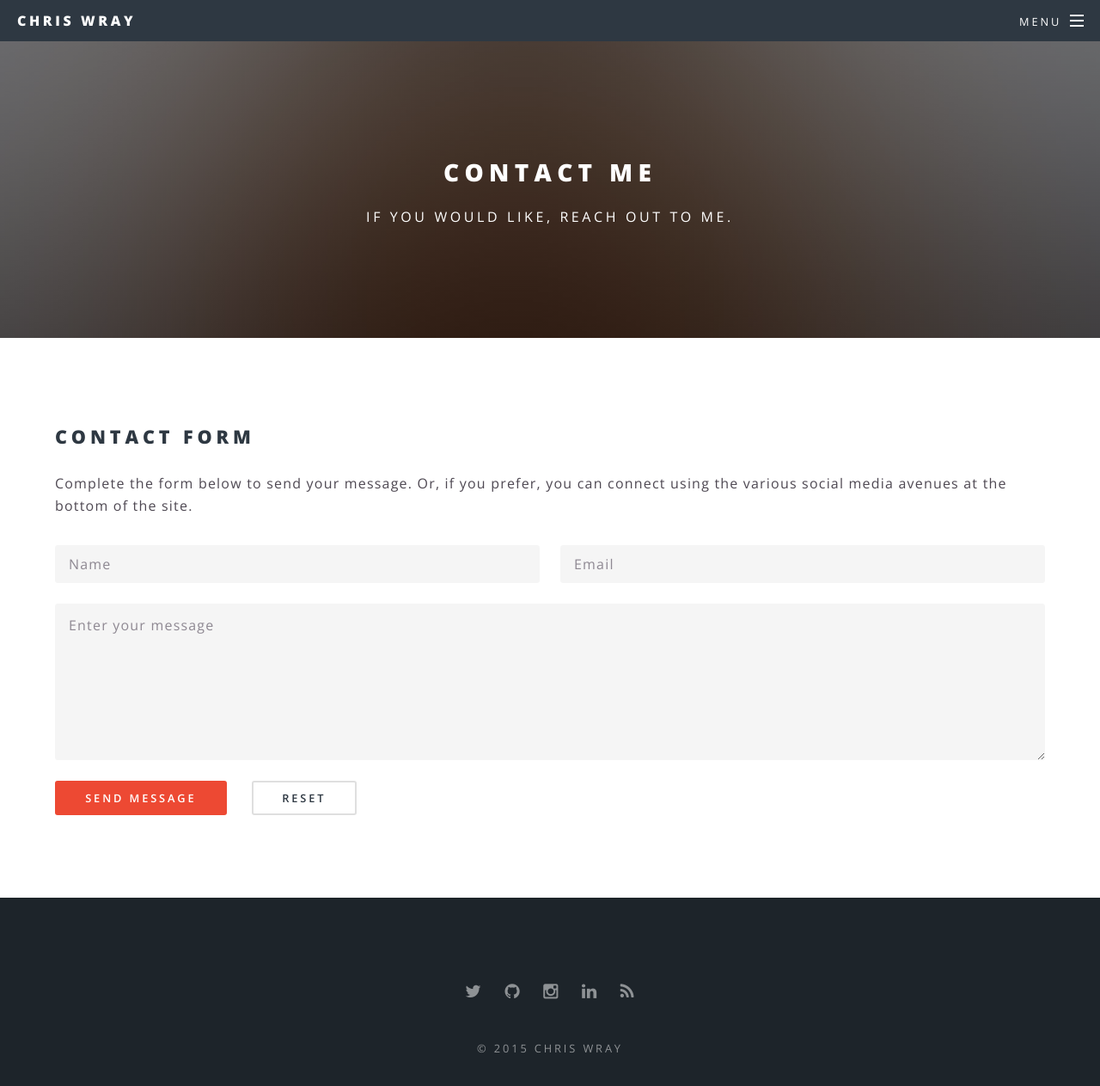
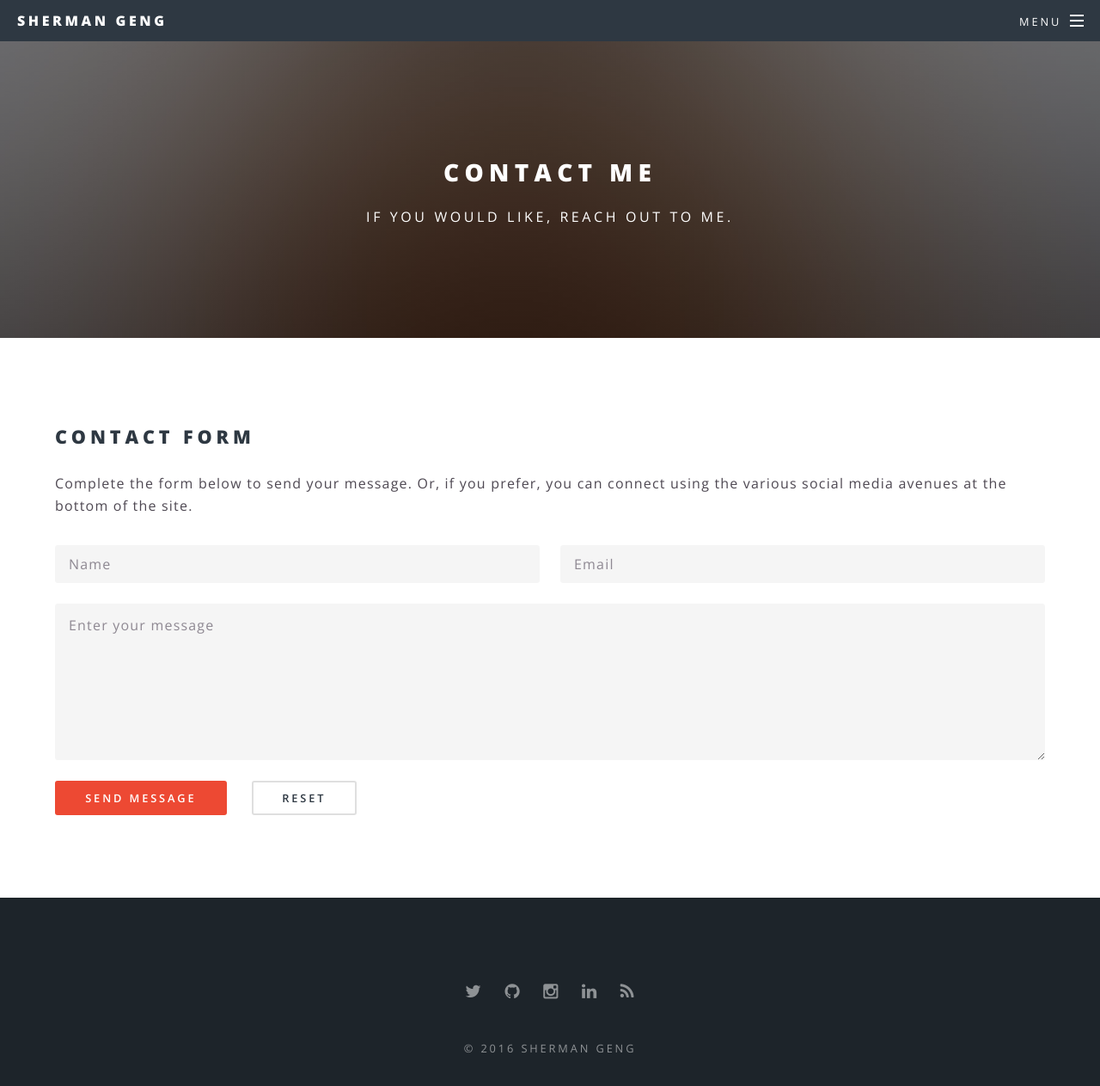
Before and after one commit to sggeng/sggeng.github.io, a Jekyll site: the page built from contact.html, in a window 1280 px wide and 1322 px high. Shown: the top 1263 px of the window at 86% size. Built offline with Jekyll 4.4.1, drawn with Linux system fonts in a browser that asks for light colours.

Commit message:
updated content

```diff
--- a/_config.yml
+++ b/_config.yml
@@ -1,17 +1,17 @@
 # Site settings
-title: Chris Wray
-email: chris@lightwrays.com
+title: Sherman Geng
+email: sggeng@gmail.com
 description: > # this means to ignore newlines until "baseurl:"
-  Chris Wray, a Software Architect and Engineer with over 17 years of software development experience
+  Sherman Geng, a Software Architect and Engineer with over 15 years of software development experience
   building great technology solutions for many high profile companies.
 permalink: /:categories/:title/
 baseurl: "" # the subpath of your site, e.g. /blog/
-url: "http://lightwrays.com" # the base hostname & protocol for your site
-url_domain: lightwrays.com
-twitter_username: lightwrays
-github_username:  lightwrays
-instagram_username: lightwrays
-linkedin_username: chriswray
+url: "http://gengsoft.com" # the base hostname & protocol for your site
+url_domain: gengsoft.com
+twitter_username: sggeng
+github_username:  sggeng
+instagram_username: sggeng
+linkedin_username: sggeng
 
 # Build settings
 markdown: kramdown
--- a/_includes/footer.html
+++ b/_includes/footer.html
@@ -15,6 +15,6 @@
 		<li><a href="{{ "/feed.xml" | prepend: site.baseurl }}" class="icon fa-rss"><span class="label">RSS</span></a></li>
 	</ul>
 	<ul class="copyright">
-		<li>&copy; 2015 {{ site.title }}</li>
+		<li>&copy; 2016 {{ site.title }}</li>
 	</ul>
 </footer>
--- a/index.html
+++ b/index.html
@@ -16,7 +16,7 @@ scroll_navigation: true
 		<div class="inner">
 			<header class="major">
 				<h2>Software Architect and Engineer</h2>
-				<p>Hello, I'm Chris Wray.  I'm a Software Architect and Engineer with over 17 years of
+				<p>Hello, I'm Sherman Geng.  I'm a Software Architect and Engineer with over 15 years of
 					software development experience building great solutions for many high profile companies.
 					Check out some of <a href="#three" class="scrolly">my past projects</a>.
 				</p>
```
Also changed, not shown: other parts of index.html (+1 -1 lines), about.md (+5 -5 lines), README.md.
